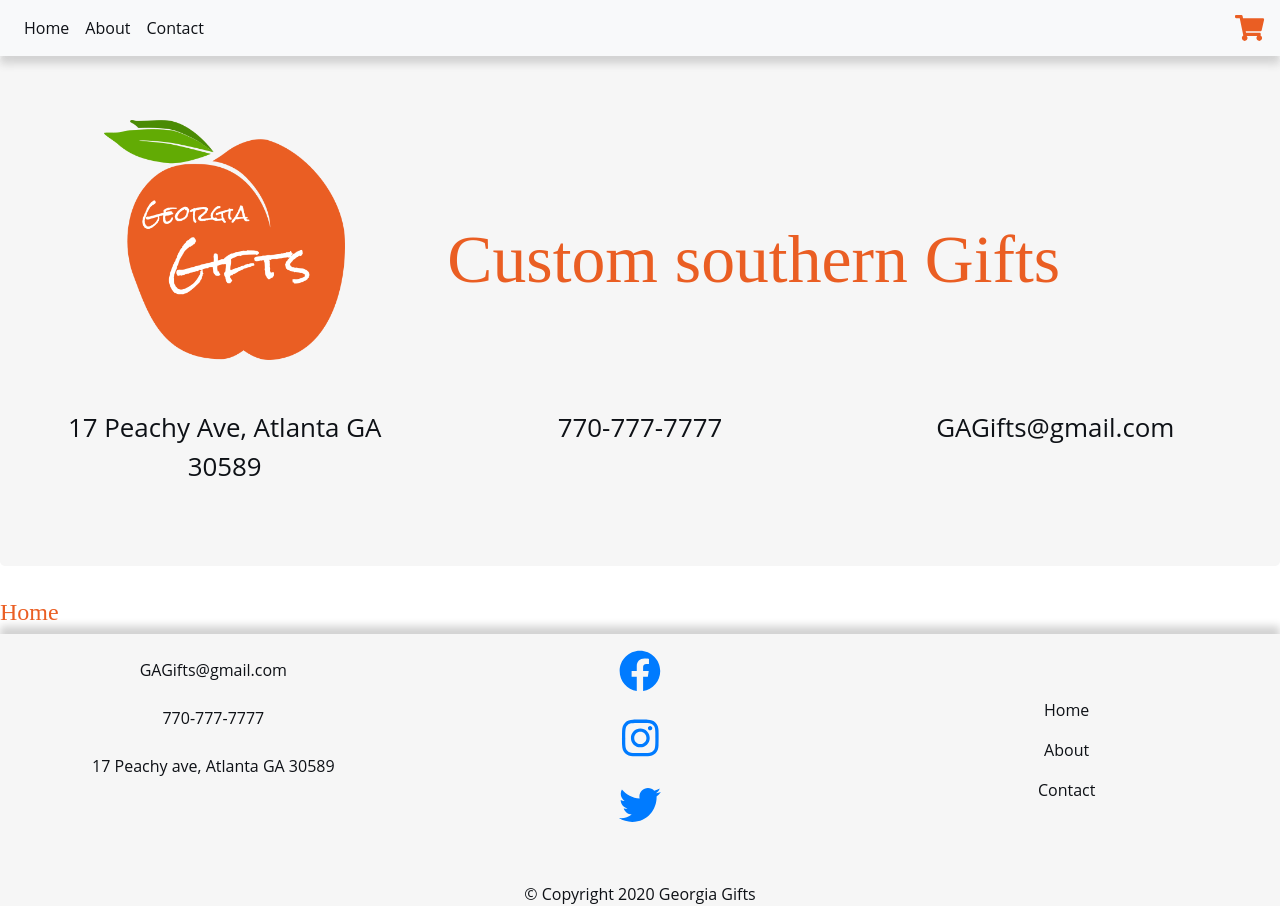
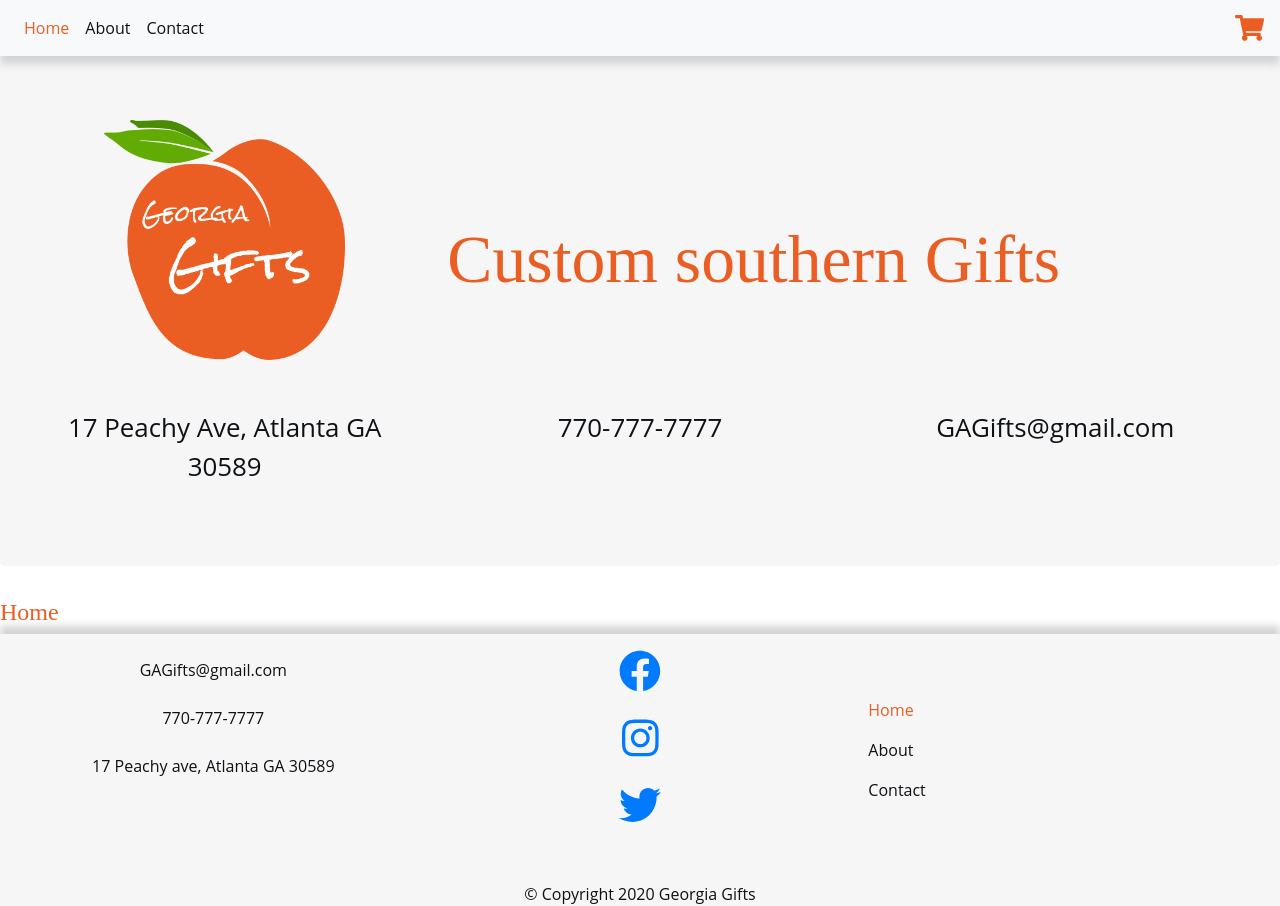
Before and after one commit to transformerjnm/Georgia-Gifts-React, a React (Create React App) app: page / in a window 1280 px wide. Built offline with nearby package versions, Linux system fonts and the light colour scheme.

Commit message:
footer nav link to router

```diff
--- a/src/App.js
+++ b/src/App.js
@@ -13,8 +13,8 @@ function App() {
 		<BrowserRouter>
     		<Header />
         	<MainContent />
-      	</BrowserRouter>
-      	<Footer />
+      		<Footer />
+		</BrowserRouter>
     </Fragment>
   );
 
--- a/src/App.scss
+++ b/src/App.scss
@@ -17,6 +17,7 @@ h1, h2, h4 {
 p {
     font-size: $font1;
 }
+
 a, a:visited, i {
     color: $text-color;
     transition: all .15s ease-in-out;
--- a/src/components/footer/Footer.js
+++ b/src/components/footer/Footer.js
@@ -3,9 +3,9 @@ import styles from './footer.module.scss';
 import { Row, Col } from 'reactstrap';
 import {
     Nav,
-    NavItem,
-    NavLink
+    NavItem
 } from 'reactstrap';
+import { NavLink } from 'react-router-dom';
 import { FontAwesomeIcon } from '@fortawesome/react-fontawesome';
 import { faFacebook, faInstagram, faTwitter } from '@fortawesome/free-brands-svg-icons';
 
@@ -31,15 +31,15 @@ const Footer = () => {
                     <br></br><br></br>
                 </Col>
                 <Col sm="4" className="align-self-center my-3">
-                        <Nav className="text-center" navbar>
+                    <Nav className="mr-auto" navbar>
                         <NavItem>
-                                <NavLink href="#">Home</NavLink>
+                            <NavLink exact activeClassName={styles.active} className={styles.navLink + " nav-link"} to="/">Home</NavLink>
                         </NavItem>
                         <NavItem>
-                                <NavLink href="#">About</NavLink>
+                            <NavLink activeClassName={styles.active} className={styles.navLink + " nav-link"} to="/about">About</NavLink>
                         </NavItem>
                         <NavItem>
-                                <NavLink href="#">Contact</NavLink>
+                            <NavLink activeClassName={styles.active} className={styles.navLink + " nav-link"} to="/contact">Contact</NavLink>
                         </NavItem>
                     </Nav>
                 </Col>
--- a/src/components/footer/footer.module.scss
+++ b/src/components/footer/footer.module.scss
@@ -3,7 +3,9 @@ footer {
     background-color: $off-white;
     box-shadow: 0 -.5rem .5rem  lightgrey;
 }
-
 .social {
     font-size: $font2;
 }
+.active {
+    color: $accent-color !important;
+}
--- a/src/components/nav/Navigation.js
+++ b/src/components/nav/Navigation.js
@@ -22,13 +22,13 @@ const Navigation = () => {
           <Collapse isOpen={isOpen} navbar>
             <Nav className="mr-auto" navbar>
               <NavItem>
-                <NavLink className={styles.navLink + " nav-link"} to="/">Home</NavLink>
+                <NavLink exact activeClassName={styles.active} className={styles.navLink + " nav-link"} to="/">Home</NavLink>
               </NavItem>
               <NavItem>
-                <NavLink  className={styles.navLink + " nav-link"} to="/about">About</NavLink>
+                <NavLink activeClassName={styles.active} className={styles.navLink + " nav-link"} to="/about">About</NavLink>
               </NavItem>
               <NavItem>
-                <NavLink  className={styles.navLink + " nav-link"} to="/contact">Contact</NavLink>
+                <NavLink activeClassName={styles.active} className={styles.navLink + " nav-link"} to="/contact">Contact</NavLink>
               </NavItem>
             </Nav>
             <FontAwesomeIcon icon={faShoppingCart} className={styles.cart}/>
--- a/src/components/nav/nav.module.scss
+++ b/src/components/nav/nav.module.scss
@@ -20,3 +20,6 @@ nav {
         transform: scale(1.05) ;
     }
 }
+.active {
+    color: $accent-color !important;
+}
```
Lines whose indentation alone changed are shown as unchanged.
